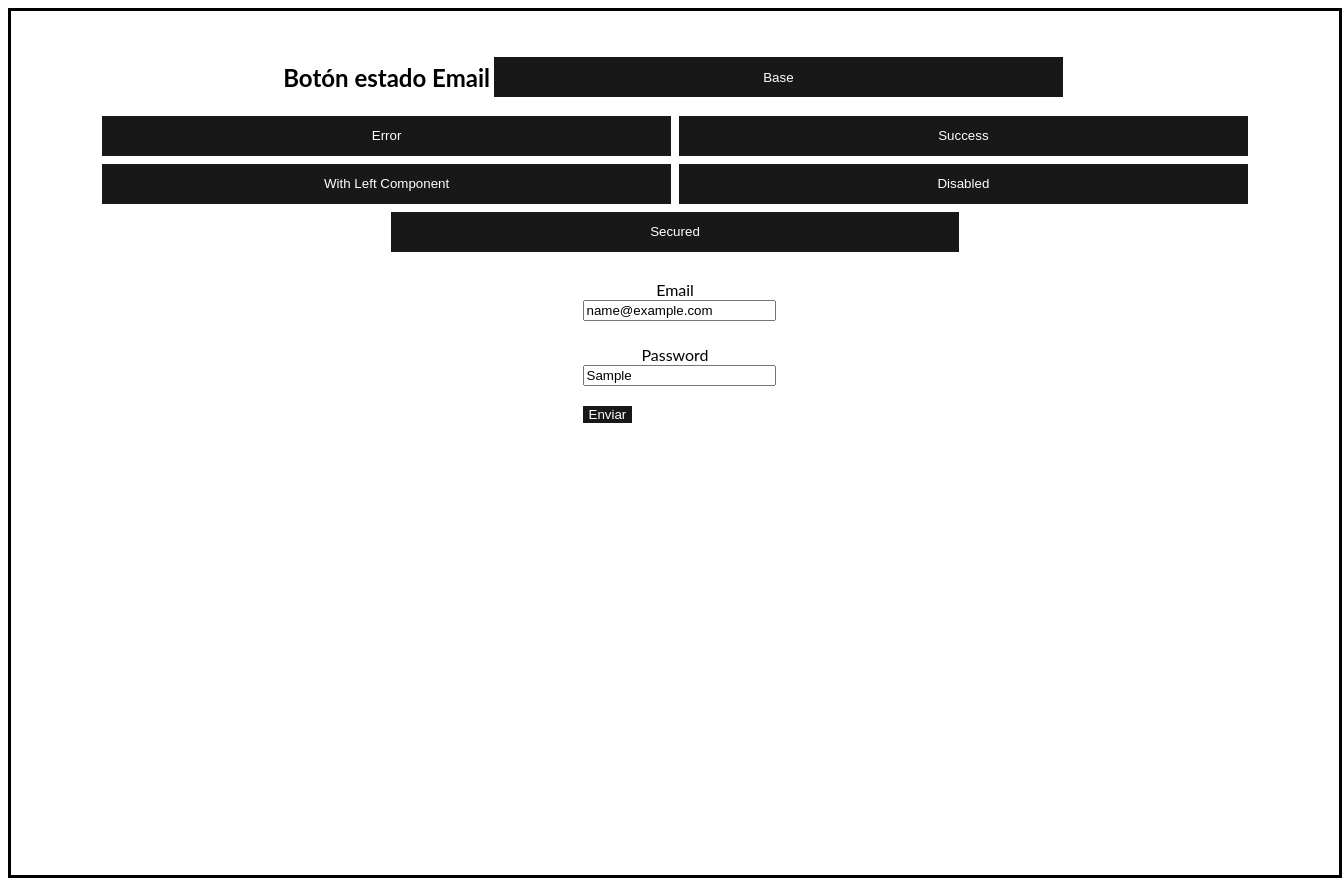
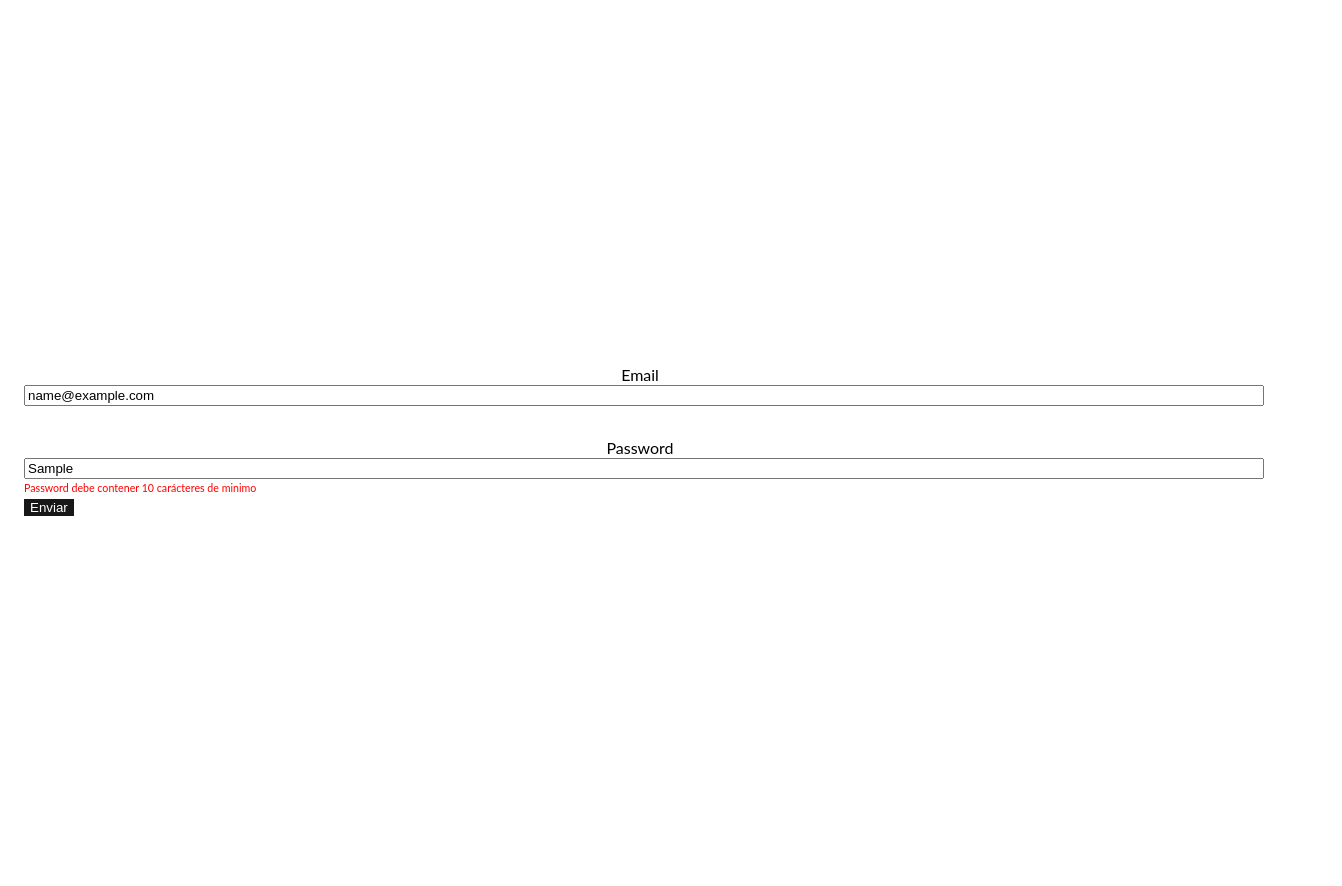
Before and after one commit to aleWidom/front-banie, a Next.js app: page / in a window 1280 px wide. Both pictures are taken after typing "name@example.com", "Sample" into the empty fields and a click on the button "Enviar". Shown: the whole page, 1342 px wide, since content can reach past the window. After the commit the page ends 848 px from the top, so only its background shows below. Built offline with nearby package versions, Linux system fonts and the light colour scheme.

Commit message:
services

```diff
--- a/package.json
+++ b/package.json
@@ -12,6 +12,7 @@
     "@types/node": "20.6.2",
     "@types/react": "18.2.21",
     "@types/react-dom": "18.2.7",
+    "axios": "^1.5.1",
     "eslint": "8.49.0",
     "eslint-config-next": "13.4.19",
     "next": "13.4.19",
--- /dev/null
+++ b/services/login.ts
@@ -0,0 +1,19 @@
+import axios from 'axios';
+
+
+async function loginUser(state: boolean, data: any) {
+	try {
+		/* const  loginUser = await axios.post(`https://wtfjaub7.execute.com/dev/login`);
+		return  loginUser*/;
+		console.log(data)
+		return state;
+	} catch (err) {
+		console.log(err);
+	}
+}
+
+
+
+export {
+	loginUser
+};
--- a/src/app/page.module.scss
+++ b/src/app/page.module.scss
@@ -1,18 +1,10 @@
 
-.container {
-    width: 100%;
+.containerForm {
+    min-height: 100vh;
     display: flex;
     flex-direction: column;
-    align-items: center;
-    height: 100vh;
+    align-items: flex-start;
+    justify-content: center;
     font-family: 'Lato', sans-serif;
-    border: solid;
-    padding: 2rem;
+    padding: 1rem;
 }
-
-.containerForm {
-    width: 100%;
-    display: flex;
-    flex-direction: column;
-    align-items: center;
-}
--- a/src/app/page.tsx
+++ b/src/app/page.tsx
@@ -1,31 +1,66 @@
 "use client"
+import { useForm } from "react-hook-form";
 import { Button } from "@/components/atoms";
 import { InputLabel } from "@/components/molecules";
+import { loginUser } from "../../services/login";
 import { OptionsInputs } from "@/components/molecules/OptionsInputs";
 import styles from "./page.module.scss";
-import { useForm } from "react-hook-form";
+
+
+const validationEmail = {
+  required: {
+    value: true,
+    message: "Email es requerido"
+  },
+  pattern: {
+    value: /^(?:[^<>()[\].,;:\s@"]+(\.[^<>()[\].,;:\s@"]+)*|"[^\n"]+")@(?:[^<>()[\].,;:\s@"]+\.)+[^<>()[\]\.,;:\s@"]{2,63}$/i,
+    message: "Formato de email invalido"
+  }
+}
+
+
+const validationPassword = {
+  required: {
+    value: true,
+    message: "Password es requerido"
+  },
+  minLength: {
+    value: 10,
+    message: "Password debe contener 10 carácteres de minimo"
+  },
+  maxLength: {
+    value: 20,
+    message: "Password debe contener 20 carácteres de máximo"
+  },
+}
 
 
 export default function Home() {
 
-  const {handleSubmit, register} = useForm()
+  const { handleSubmit, register, formState: { errors } } = useForm()
 
-  console.log(register)
-
-  const onSubmit = handleSubmit((data)=> {
-    console.log(data)
+  const onSubmit = handleSubmit((data) => {
+    loginUser(false, data)
+    .then((response)=> {
+     if(response) {
+      alert("login correcto")
+     } else {
+      alert("login incorrecto")
+     }
+    })
+    .catch((err)=> {
+      console.log(err)
+    })
   })
 
+  console.log(errors)
+
   return (
-    <div className={styles.container}>
-      <OptionsInputs />
-      <div className={styles.containerForm}>
-        <form onSubmit={onSubmit}>
-          <InputLabel titleLabel={"Email"} htmlFor={"email"} register={register}/>
-           <InputLabel titleLabel={"Password"} htmlFor={"password"} register={register}/>
-          <Button />
-        </form>
-      </div>
-    </div>
+    <form onSubmit={onSubmit} className={styles.containerForm}>
+      <InputLabel titleLabel={"Email"} htmlFor={"email"} register={register} validation={validationEmail} errors={errors.email} />
+      <InputLabel titleLabel={"Password"} htmlFor={"password"} register={register} validation={validationPassword} errors={errors.password} />
+      <Button />
+    </form>
+
   );
 }
--- a/src/components/atoms/Input/InputView.module.scss
+++ b/src/components/atoms/Input/InputView.module.scss
@@ -8,7 +8,7 @@
 
 .error {
     position: absolute;
-    bottom: -75%;
+    bottom: -70%;
     font-size: $font-size-primary/1.5;
     color: $color-terciary;
 }
--- a/src/components/atoms/Input/InputView.tsx
+++ b/src/components/atoms/Input/InputView.tsx
@@ -4,9 +4,10 @@ interface InputProps {
   type: string;
   textPlaceHolder: string;
   styleInput: any;
-  error: any;
+  errors: any;
   register:any;
   htmlFor: string;
+  validation?: any;
   children?: React.ReactNode;
 }
 
@@ -14,13 +15,12 @@ export const InputView = ({
   textPlaceHolder,
   styleInput,
   type,
-  error,
+  errors,
   children,
   register,
   htmlFor,
+  validation,
 }: InputProps) => {
-
-  console.log(register)
 
   return (
     <div className={styles.containerInputError}>
@@ -30,11 +30,11 @@ export const InputView = ({
           placeholder={textPlaceHolder}
           style={styleInput}
           className={styles.input}
-          {...register(htmlFor)}
+          {...register(htmlFor, validation)}
         />
         <span className={styles.children}>{children}</span>
       </div>
-      <span className={styles.error}>{error}</span>
+      {errors?.message && <span className={styles.error}>{errors.message}</span>}
     </div>
   );
 };
--- a/src/components/atoms/Input/index.tsx
+++ b/src/components/atoms/Input/index.tsx
@@ -8,19 +8,17 @@ import { FaLock, FaCheck } from "react-icons/fa6";
 
 interface InputProps {
   htmlFor : string;
-  register: any
+  register: any;
+  validation: any;
+  errors: any
 }
 
-export const Input = ({htmlFor, register}:InputProps) => {
+export const Input = ({htmlFor, register, validation, errors}:InputProps) => {
 
     const {inputState}= useContext(InputContext)
 
-    // const handleChangeEmail = (e: React.ChangeEvent<HTMLInputElement>) => {
-    //     setValueInPutEmail(e.target.value)
-    // }
-
     return (
-              <InputView type={"text"} register={register} htmlFor={htmlFor} textPlaceHolder={inputState.placeholder} styleInput={inputState.styleInput} error={inputState.placeholder === "Error" && "Debe colocar los datos correctamente."}>
+              <InputView type={"text"} errors={errors} validation={validation} register={register} htmlFor={htmlFor} textPlaceHolder={inputState.placeholder} styleInput={inputState.styleInput}>
                 {inputState.placeholder === "Left Component" && <FaCheck/>}
                 {inputState.placeholder === "Secured" &&  <FaLock/>}
               </InputView>
--- a/src/components/molecules/InputLabel/InputLabelView.module.scss
+++ b/src/components/molecules/InputLabel/InputLabelView.module.scss
@@ -2,8 +2,8 @@
 
 .container {
     width: 100%;
-    margin-top: 1.5rem;
     display: flex;
     flex-direction: column;
     align-items: center;
+    margin-top: 2rem;
 }
--- a/src/components/molecules/InputLabel/InputLabelView.tsx
+++ b/src/components/molecules/InputLabel/InputLabelView.tsx
@@ -4,14 +4,16 @@ import styles from "./InputLabelView.module.scss";
 interface InputLabelProps {
   titleLabel: string;
   htmlFor: string;
-  register: any
+  register: any;
+  validation: any;
+  errors: any
 }
 
-export const InputLabelView = ({ titleLabel,htmlFor, register }: InputLabelProps) => {
+export const InputLabelView = ({ titleLabel,htmlFor, register, validation, errors }: InputLabelProps) => {
   return (
     <div className={styles.container}>
       <label className={styles.header} htmlFor={htmlFor}>{titleLabel}</label>
-      <Input htmlFor={htmlFor} register={register} />
+      <Input htmlFor={htmlFor} register={register} validation={validation} errors={errors} />
     </div>
   );
 };
--- a/src/components/molecules/InputLabel/index.tsx
+++ b/src/components/molecules/InputLabel/index.tsx
@@ -5,12 +5,14 @@ import { InputLabelView } from "./InputLabelView"
 interface InputGroupProps {
     titleLabel: string;
     htmlFor: string;
-    register: any
+    register: any;
+    validation?: any;
+    errors: any
 }
 
 
-export const InputLabel = ({titleLabel, htmlFor, register}: InputGroupProps) => {
+export const InputLabel = ({titleLabel, htmlFor, register, validation, errors}: InputGroupProps) => {
     return (
-        <InputLabelView titleLabel={titleLabel} htmlFor={htmlFor} register={register}/>
+        <InputLabelView titleLabel={titleLabel} htmlFor={htmlFor} register={register} validation={validation} errors={errors}/>
     )
 }
```
Also changed, not shown: 1 other file (tests, documents, lock files or other folders).
